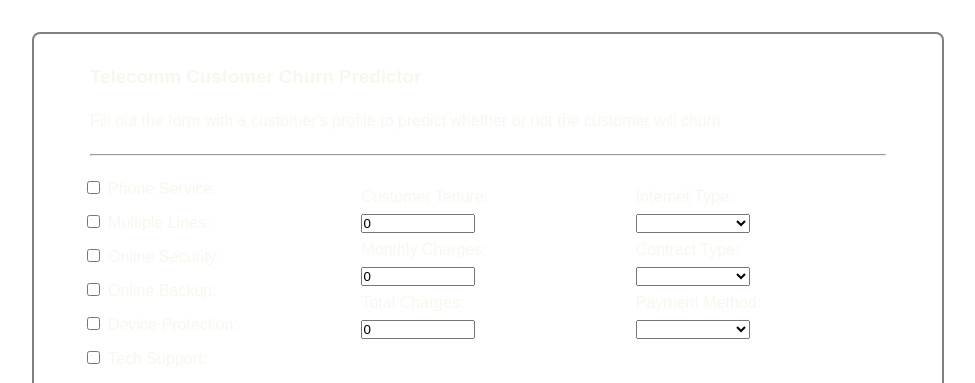
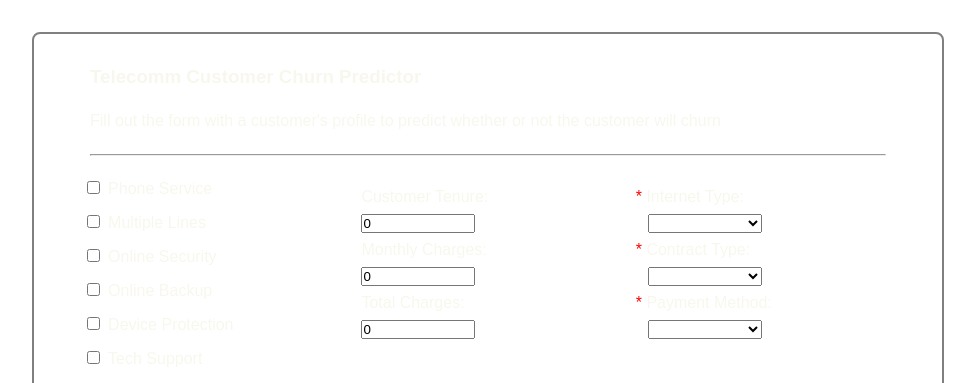
Before and after one commit to jacktorrealba/customer-churn, a Next.js app in the folder frontend/customer-churn-app/: page / in a window 1280 px wide. Shown: the top 383 px of the page, without its empty margins (152-1127 px from the left). Built offline with nearby package versions, Linux system fonts and the light colour scheme.

Commit message:
building feature engineering into flask app

```diff
--- a/frontend/customer-churn-app/app/globals.css
+++ b/frontend/customer-churn-app/app/globals.css
@@ -74,9 +74,6 @@ body {
   flex-direction: column;
 }
 
-.form {
-
-}
 
 .form-input {
   margin-right: 0.5rem;
@@ -89,6 +86,7 @@ body {
 
 .form-input-dropdown {
   width: 45%;
+  margin-left: .75rem;
 }
 
 .boolean-options {
--- a/frontend/customer-churn-app/app/page.js
+++ b/frontend/customer-churn-app/app/page.js
@@ -37,9 +37,26 @@ export default function Home() {
   }
 
   // function for handling form submission
-  const handleSubmit = (e) => {
+  const handleSubmit =  async(e) => {
     e.preventDefault()
-    console.log(formData)
+
+    //console.log(formData)
+
+    try {
+      const response = await fetch('http://localhost:5000/predict', {
+        method: 'POST',
+        headers: {
+          'Content-Type': 'application/json'
+        },
+        body: JSON.stringify(formData)
+      });
+
+      const result = await response.json();
+      console.log(result)
+
+    } catch (error) {
+
+    }
   }
 
 
@@ -61,55 +78,55 @@ export default function Home() {
               <div className="form-item">
                 <label htmlFor="PhoneService">
                   <input className="form-input" type="checkbox" name="PhoneService" value={formData.PhoneService} onChange={handleChange}></input>
-                  Phone Service:
+                  Phone Service
                 </label>
               </div>
               <div className="form-item">
                 <label htmlFor="MultipleLines">
                   <input className="form-input" type="checkbox" name="MultipleLines" value={formData.MultipleLines} onChange={handleChange}></input>
-                  Multiple Lines:
+                  Multiple Lines
                 </label>
               </div>
               <div className="form-item">
                 <label htmlFor="OnlineSecurity">
                   <input className="form-input" type="checkbox" name="OnlineSecurity" value={formData.OnlineSecurity} onChange={handleChange}></input>
-                  Online Security:
+                  Online Security
                 </label>
               </div>
               <div className="form-item">
                 <label htmlFor="OnlineBackup">
                   <input className="form-input" type="checkbox" name="OnlineBackup" value={formData.OnlineBackup} onChange={handleChange}></input>
-                  Online Backup:
+                  Online Backup
                 </label>
               </div>
               <div className="form-item">
                 <label htmlFor="DeviceProtection">
                   <input className="form-input" type="checkbox" name="DeviceProtection" value={formData.DeviceProtection} onChange={handleChange}></input>
-                  Device Protection:
+                  Device Protection
                 </label>
               </div>
               <div className="form-item">
                 <label htmlFor="TechSupport">
                   <input className="form-input" type="checkbox" name="TechSupport" value={formData.TechSupport} onChange={handleChange}></input>
-                  Tech Support:
+                  Tech Support
                 </label>
               </div>
               <div className="form-item">
                 <label htmlFor="StreamingTV">
                   <input className="form-input" type="checkbox" name="StreamingTV" value={formData.StreamingTV} onChange={handleChange}></input>
-                  Streaming TV:
+                  Streaming TV
                 </label>
               </div>
               <div className="form-item">
                 <label htmlFor="StreamingMovies">
                   <input className="form-input" type="checkbox" name="StreamingMovies" value={formData.StreamingMovies} onChange={handleChange}></input>
-                  Streaming Movies:
+                  Streaming Movies
                 </label>
               </div>
               <div className="form-item">
                 <label htmlFor="PaperlessBilling">
                   <input className="form-input" type="checkbox" name="PaperlessBilling" value={formData.PaperlessBilling} onChange={handleChange}></input>
-                  PaperlessBilling:
+                  PaperlessBilling
                 </label>
               </div>
             </div>
@@ -138,36 +155,39 @@ export default function Home() {
             <div className="dropdown-options">
               <div className="form-item-select">
                 <label htmlFor="InternetService">
+                  <span style={{ color: 'red' }}>* </span>
                   Internet Type:
                 </label>
-                <select className="form-input-dropdown" onChange={handleChange} defaultValue={formData.InternetService}>
+                <select className="form-input-dropdown" onChange={handleChange} name="InternetService" value={formData.InternetService} required>
                   <option value="" disabled></option>
-                  <option value="dsl">DSL</option>
+                  <option value="DSL">DSL</option>
                   <option value="Fiberoptic">Fiber Optic</option>
-                  <option value="no">None</option>
+                  <option value="No">None</option>
                 </select>
               </div>
               <div className="form-item-select">
                 <label htmlFor="Contract" >
+                  <span style={{ color: 'red' }}>* </span>
                   Contract Type:
                 </label>
-                <select className="form-input-dropdown" onChange={handleChange} defaultValue={formData.Contract}>
+                <select className="form-input-dropdown" onChange={handleChange} name="Contract" value={formData.Contract} required>
                   <option value="" disabled></option>
-                  <option value="month-to-month">Month-to-Month</option>
-                  <option value="one year">1 year</option>
-                  <option value="two year">2 Year</option>
+                  <option value="Month-to-month">Month-to-Month</option>
+                  <option value="oneyear">1 year</option>
+                  <option value="twoyear">2 Year</option>
                 </select>
               </div>
               <div className="form-item-select">
                 <label htmlFor="PaymentMethod">
+                  <span style={{ color: 'red' }}>* </span>
                   Payment Method:
                 </label>
-                <select className="form-input-dropdown" onChange={handleChange} defaultValue={formData.PaymentMethod}>
+                <select className="form-input-dropdown" onChange={handleChange} name="PaymentMethod" value={formData.PaymentMethod} required>
                   <option value="" disabled></option>
-                  <option value="bank transfer">Bank Transfer</option>
-                  <option value="credit card">Credit Card</option>
-                  <option value="electronic check">E-Check</option>
-                  <option value="mailed check">Mailed Check</option>
+                  <option value="banktransfer">Bank Transfer</option>
+                  <option value="creditcard">Credit Card</option>
+                  <option value="electroniccheck">E-Check</option>
+                  <option value="mailedcheck">Mailed Check</option>
                 </select>
               </div>
             </div>
```
